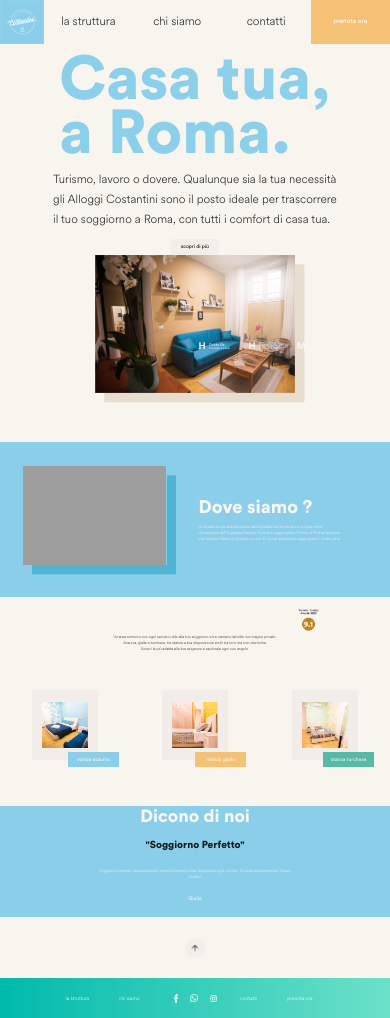
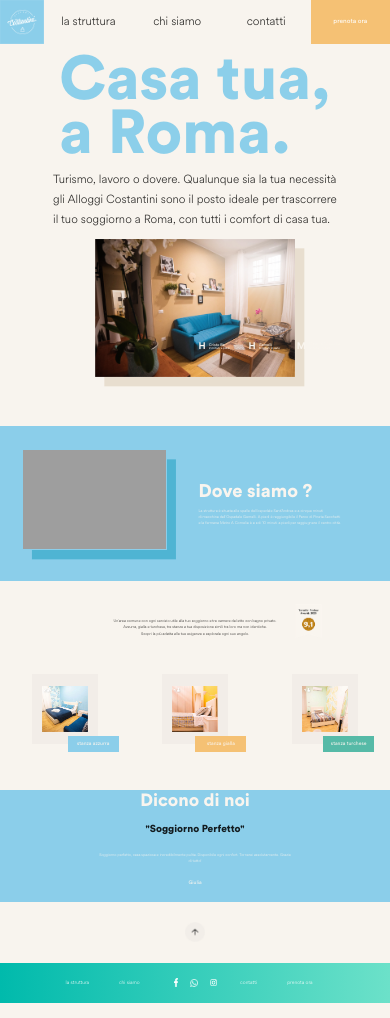
Before and after one commit to Tiziano02/prova, a PHP site: page / in a window 390 px wide. Run offline with PHP 8.4, Linux system fonts and the light colour scheme; grey boxes are pictures that could not be loaded.

Commit message:
responsive4

```diff
--- a/css/index/home.css
+++ b/css/index/home.css
@@ -19,7 +19,10 @@ body {
     display: flex;
     flex-direction: column;
     align-items: center !important;
+  }
 
+  .button_text_content {
+    display: none !important;
   }
 }
 
```
